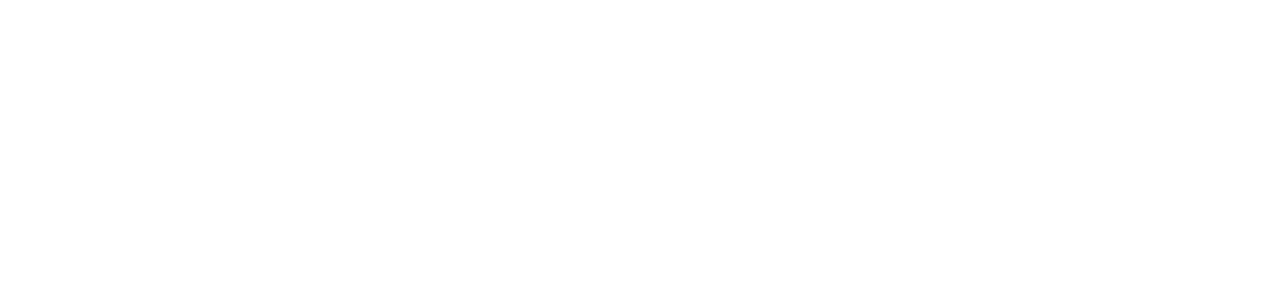
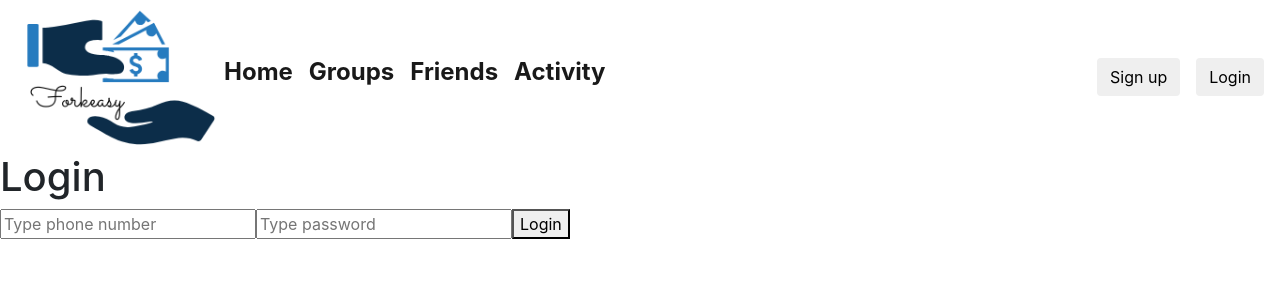
Before and after one commit to ishar10/ForkEasy, a React (Create React App) app in the folder forkeasy/: page /login in a window 1280 px wide. Before the commit this address had no page. Shown: the top 300 px of the page. Built offline with nearby package versions, Linux system fonts and the light colour scheme.

Commit message:
User login, sign, jwt work completed

```diff
--- a/forkeasy/src/Activity.js
+++ b/forkeasy/src/Activity.js
@@ -2,7 +2,14 @@
 import Navigation from './Navigation'
 import List from './List'
 const Activity = () => {
-  return (
+  const token = sessionStorage.getItem("token")
+  return (<>
+    {(token == "" || token== undefined) ?
+    <div>
+      <Navigation></Navigation>
+      <h1>Login to view your expense history</h1>
+
+    </div>:
     <div>
           <Navigation></Navigation>
           <ul className="list-group">
@@ -11,6 +18,8 @@
             <List name='Vanshika created group Pottery'></List>
             </ul>
     </div>
+}</>
+
   )
 }
 
--- a/forkeasy/src/App.js
+++ b/forkeasy/src/App.js
@@ -4,13 +4,14 @@
 import Flask from './Flask';
 import Friends from './Friends';
 import Groups from './Groups';
-
 import {
   BrowserRouter as Router ,
   Routes,
   Route
 } from "react-router-dom";
 import Activity from './Activity';
+import Login from './Login';
+import Signup from './Signup';
 function App() {
   return (
     <>
@@ -21,6 +22,8 @@
      <Route path='/groups' element={<Groups/>} />
       <Route path='/friends' element={<Friends/>} />
       <Route path='/activity' element={<Activity/>} />
+      <Route path='/login' element={<Login/>} />
+      <Route path='/signup' element={<Signup/>} />
         </Routes>
         </Router>
     </>
--- a/forkeasy/src/Friends.js
+++ b/forkeasy/src/Friends.js
@@ -1,14 +1,25 @@
 import React from 'react'
 import Navigation from './Navigation'
+import Individual_expense from './Individual_expense'
+import Flask from './Flask'
+const Friends = () => {
+  const token = sessionStorage.getItem("token")
+  return (<>
+    {(token == "" || token== undefined) ?
+    <div>
+      <Navigation></Navigation>
+      <h1>Login to view expenses shared between your friends</h1>
 
-import Individual_expense from './Individual_expense'
-const Friends = () => {
-  return (
+    </div>
+    :
     <div>
           <Navigation></Navigation>
           <Individual_expense></Individual_expense>
     </div>
+    }
+     </>
   )
+
 }
 
 export default Friends
--- a/forkeasy/src/Groups.js
+++ b/forkeasy/src/Groups.js
@@ -3,9 +3,16 @@
 
 import Navigation from './Navigation'
 const Groups = () => {
-  return (
+  const token = sessionStorage.getItem("token")
+  return (<>
+    {(token == "" || token== undefined) ?
     <div>
-        <Navigation></Navigation>
+      <Navigation></Navigation>
+      <h1>Login to view expenses shared between your Groups</h1>
+
+    </div>:
+    <div>
+      <Navigation></Navigation>
     <div className='d-flex justify-content-around flex-wrap'>
       <Card  title = "Badminton" subtitle = "Game" text= "Badminton group between various friends to split the expense"></Card>
       <Card title = "Pottery" subtitle = "activity" text= "Pottery group between various friends to split the expense"></Card>
@@ -15,6 +22,11 @@
       <Card title = "Club" subtitle = "Dance" text= "Club group between various friends to split the expense"></Card>
       </div>
     </div>
+
+
+}
+    </>
+
   )
 }
 
--- a/forkeasy/src/Individual_expense.js
+++ b/forkeasy/src/Individual_expense.js
@@ -2,13 +2,19 @@
 import List from './List'
 const Individual_expense = () => {
     const [data, setdata] = useState([]);
-
+    const token = sessionStorage.getItem("token")
 
  // Using useEffect for single rendering
  useEffect(() => {
     // Using fetch to fetch the api from
     // flask server it will be redirected to proxy
-    fetch("/friends").then((res) =>
+    fetch("/friends", {
+        method: "GET",
+        headers: {
+            "Content-Type": "application/json",
+            "Authorization": `Bearer ${token}`,
+        },
+    }).then((res) =>
         res.json().then((data) => {
             console.log("data===>",data.Items)
             setdata(data.Items);
@@ -22,7 +28,10 @@
             <ul className="list-group">
                 {
                     data.map(user =>(
-                        <List Give_to_name={user.Give_to_name} Take_from_name = {user.Take_from_name} Amount = {user.Amount} ></List>
+
+                    <List Give_to_name={user.Give_to_name} Take_from_name = {user.Take_from_name} Amount = {user.Amount} ></List>
+
+
                     ))
                 }
 
--- a/forkeasy/src/List.js
+++ b/forkeasy/src/List.js
@@ -1,12 +1,21 @@
 import React from 'react'
 
 const List = (props) => {
+  var flag = ''
+  if(props.Take_from_name !== 'Isha Ranka')
+    {
+      flag = true;
+    }
+  else{
+    flag = false;
+  }
   return (
-
-
-  <li className="list-group-item list-group-item-primary mb-2">{props.Take_from_name} owes you {props.Amount}</li>
-
-
+    <>
+      {
+      flag?(<li className="list-group-item list-group-item-primary mb-2">{props.Take_from_name} owes you {props.Amount}</li>):
+      <li className="list-group-item list-group-item-primary mb-2">You owe {props.Take_from_name} {props.Amount}</li>
+      }
+    </>
   )
 }
 
--- /dev/null
+++ b/forkeasy/src/Login.js
@@ -0,0 +1,60 @@
+import React, { useState, useEffect } from "react";
+import { useNavigate } from "react-router-dom";
+import Navigation from "./Navigation";
+const Login = () => {
+    const [phone,setPhone] = useState("");
+    const [password, setPassword] = useState("");
+    const token = sessionStorage.getItem("token")
+    let navigate = useNavigate();
+
+    const handleClick = () =>{
+        const opts = {
+            method : 'POST',
+            headers : {
+                "Content-Type": "application/json"
+            },
+            body : JSON.stringify({
+                "phone": phone,
+                "password" :password
+            })
+
+        }
+        fetch('/token',opts)
+        .then(resp =>{
+            if(resp.status === 200) return resp.json();
+            else {alert("User not found, Please Sign Up");
+                let path = `/signup`;
+            navigate(path);
+            }
+        })
+        .then(data=>{
+
+            sessionStorage.setItem("token",data.access_token)
+            let path = `/home`;
+            navigate(path);
+
+        })
+        .catch(error => {
+            console.log("There was an error!!!!",error);
+        })
+    }
+  return (
+    <>
+    <Navigation></Navigation>
+    <h1>
+        Login
+    </h1>
+
+        {(token && token != "" && token!= undefined) ?"You're logged in":
+        <div>
+        <input type="number" placeholder="Type phone number" value={phone} onChange={(e)=> setPhone(e.target.value)} />
+        <input type="text" placeholder="Type password" value={password} onChange={(e)=> setPassword(e.target.value)}/>
+        <button onClick={handleClick}>Login</button>
+
+    </div>
+}
+    </>
+  )
+}
+
+export default Login
--- a/forkeasy/src/Navigation.js
+++ b/forkeasy/src/Navigation.js
@@ -2,7 +2,25 @@
 import React from 'react'
 import pic from './logo.png'
 import Imagehome from './Imagehome'
+import { useNavigate } from "react-router-dom";
+
 const Navigation = () => {
+  let navigate = useNavigate();
+  const logout =()=>{
+    sessionStorage.removeItem("token")
+    console.log("Logged out");
+    let path = `/home`;
+    navigate(path);
+
+  }
+  const login =()=>{
+    let path = `/login`;
+    navigate(path);
+  }
+  const signup = () =>{
+    let path = `/signup`;
+    navigate(path);
+  }
   return (
     <div>
       <nav className="navbar navbar-expand-lg navbar-light ">
@@ -21,14 +39,20 @@
     </div>
 
   </div>
-  <ul className="nav navbar-nav ml-auto">
-      <li className="nav-item">
-        <a className="nav-link" href="#"><span className="fas fa-user"></span> Sign Up</a>
-      </li>
-      <li className="nav-item">
-        <a className="nav-link" href="#"><span className="fas fa-sign-in-alt"></span> Login</a>
-      </li>
-    </ul>
+  <div>
+
+  <button type="button" className="btn mr-3" onClick={signup}>Sign up</button>
+
+
+      {(sessionStorage.getItem("token") && sessionStorage.getItem("token") != "" && sessionStorage.getItem("token")!= undefined) ?
+        <button type="button" className="btn" onClick={logout}>Logout</button>:
+        <button type="button" className="btn" onClick={login}>Login</button>
+
+}
+
+  </div>
+
+
 </nav>
 
 
--- /dev/null
+++ b/forkeasy/src/Signup.js
@@ -0,0 +1,53 @@
+import React, { useState, useEffect } from "react";
+import { useNavigate } from "react-router-dom";
+import Navigation from "./Navigation";
+
+const Signup = () => {
+    const [phone,setPhone] = useState("");
+    const [password, setPassword] = useState("");
+    let navigate = useNavigate();
+
+    const handleClick = () =>{
+        const opts = {
+            method : 'POST',
+            headers : {
+                "Content-Type": "application/json"
+            },
+            body : JSON.stringify({
+                "phone": phone,
+                "password" :password
+            })
+
+        }
+        fetch('/signupuser',opts)
+        .then(resp =>{
+            if(resp.status === 200) return resp.json();
+            else {alert("User already exist! Please login.")
+            };
+        })
+        .then(data=>{
+            if(data != undefined){
+            alert('Signed up successfully. Kindly login.')
+            }
+            let path = `/login`;
+            navigate(path);
+
+        })
+        .catch(error => {
+            console.log("There is an error!!!!",error);
+        })
+    }
+  return (
+    <>
+    <Navigation></Navigation>
+    <h1>
+        Sign up
+    </h1>
+        <input type="number"  placeholder="Type phone number" value={phone} onChange={(e)=> setPhone(e.target.value)} />
+        <input type="text" placeholder="Type password" value={password} onChange={(e)=> setPassword(e.target.value)}/>
+        <button onClick={handleClick}>Sign up</button>
+    </>
+  )
+}
+
+export default Signup
```
